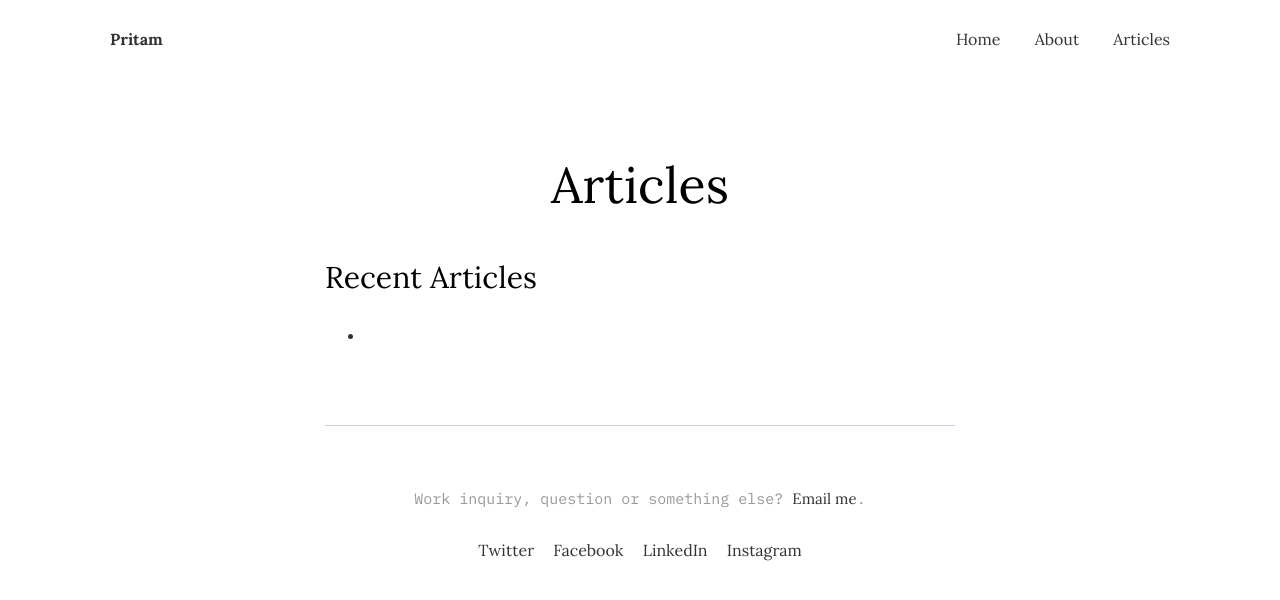
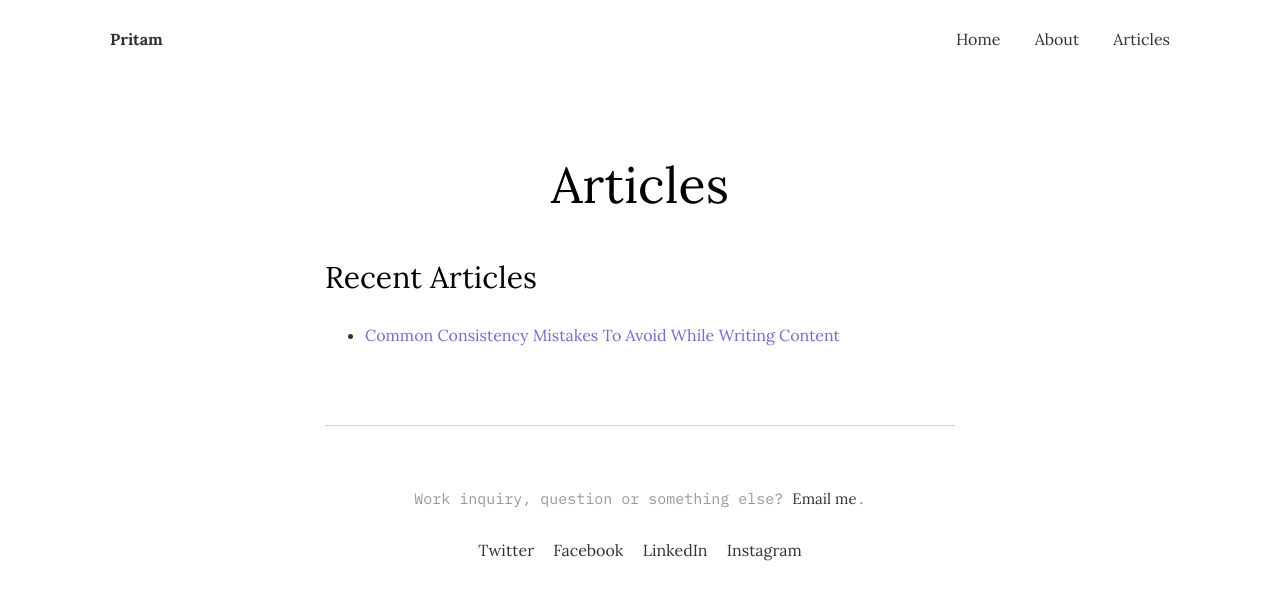
Before and after one commit to argumentativeyouth/pritams-portfolio, a Jekyll site: the page built from _pages/articles.md, in a window 1280 px wide. Shown: the top 600 px of the page. Built offline with Jekyll 4.4.1, drawn with Linux system fonts in a browser that asks for light colours.

Commit message:
Update articles.md

```diff
--- a/_pages/articles.md
+++ b/_pages/articles.md
@@ -5,4 +5,4 @@ permalink: /articles/
 image:
 ---
 ## Recent Articles
-*
+* [Common Consistency Mistakes To Avoid While Writing Content](https://pritam.io/common-consistency-mistakes/)
```
